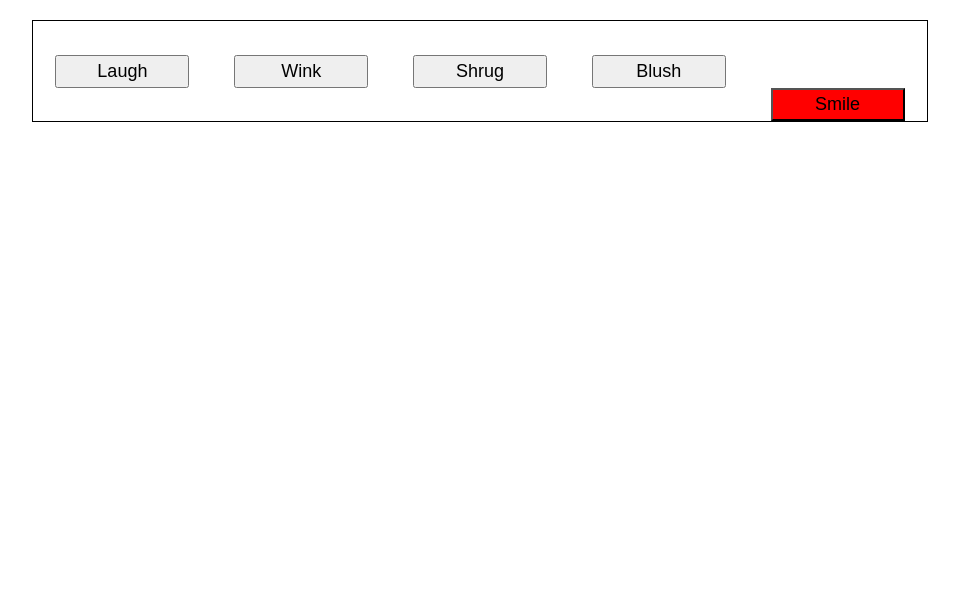
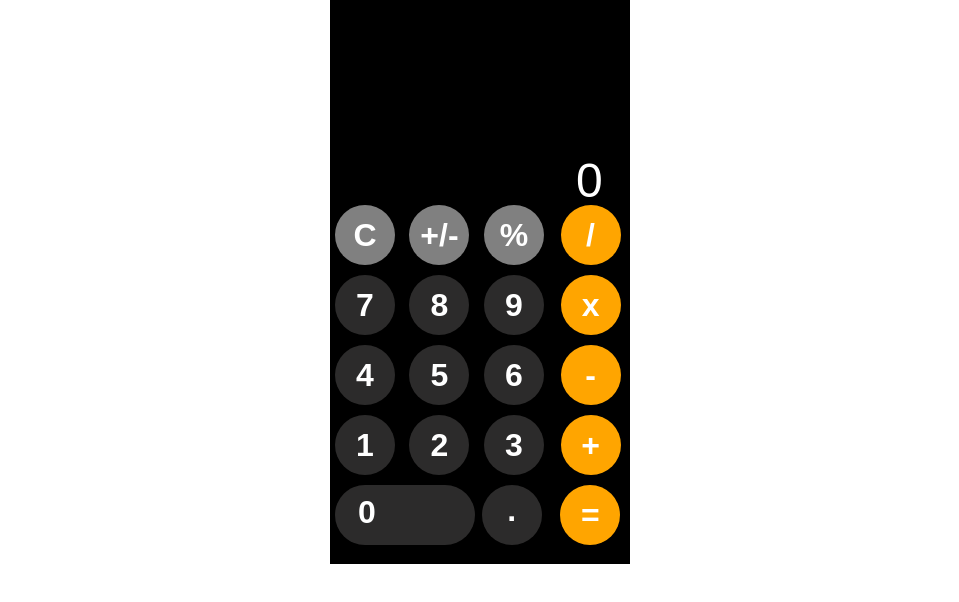
Before and after one commit to ayemereodia2/introductiontocss, a plain HTML site: page index.html in a window 1280 px wide. Shown: the whole page, without its empty margins (160-1119 px from the left). Drawn offline with Linux system fonts and the light colour scheme.

Commit message:
add a mini calculator project

```diff
--- /dev/null
+++ b/addup.css
@@ -0,0 +1,51 @@
+/* universal styles */
+
+* {
+    margin: 10;
+    padding: 0;
+    box-sizing: border-box;
+}
+/* body styling */
+
+body {
+ font-family: 'Segoe UI', Tahoma, Geneva, Verdana, sans-serif;
+ background-color: bisque;
+ color: black;
+}
+
+section {
+    display: flex;
+}
+article {
+    flex: 1 auto;
+}
+
+button {
+    border: 1px solid gray;
+    background-color: gray;
+    border-radius: 4px;
+    width: 100px;
+    text-align: center;
+    line-height: 1.5;
+    height: 30px;
+    color: aliceblue;
+}
+
+button:hover {
+    color: red;
+    border-color: red;
+}
+
+article:nth-child(3) {
+    display: flex;
+    flex-direction: column;
+}
+
+article:nth-child(3)>p {
+    margin: 0;
+}
+
+article:nth-child(3)>div>textarea {
+    margin: 5px auto;
+    padding: 5px;
+}
--- /dev/null
+++ b/calculator.css
@@ -0,0 +1,98 @@
+/* universal values */
+
+* {
+    margin: 0;
+    padding: 0;
+    box-sizing: border-box;
+}
+
+/* variables */
+
+
+body {
+    font-family:Arial, Helvetica, sans-serif;
+    background-color: white;
+    display: flex;
+    justify-content: center;
+}
+
+section {
+    display: flex;
+    flex-direction: column;
+    width: 18.75rem;
+    background-color: black;
+    color: white;
+    height: 35.25rem;
+}
+
+main {
+    display: flex;
+    flex-direction: row;
+}
+
+.first-container {
+    background-color: inherit;
+}
+.first-container>button:nth-of-type(-n+3) {
+    background-color: gray;
+}
+.second-container {
+    background-color: inherit;
+}
+.second-container>button {
+    background-color: orange;
+    border-color: orange;
+    border-width: 0;
+}
+
+.third-container {
+    display: flex;
+    flex-direction: row;
+    background-color: inherit;
+    justify-content: space-between;
+}
+
+.third-container > button:nth-of-type(-n+2){
+    margin-left: -0.4375rem;
+    text-align: center;
+    padding-bottom: 0.625rem;
+}
+
+.third-container > button:nth-of-type(-n+1){
+    width: 8.75rem;
+    text-align: left;
+    padding-left: 1.4375rem;
+    padding-top: 0.3125rem;
+    margin-left: 0.3125rem;
+}
+
+.third-container > button:nth-of-type(3){
+    background-color: orange;
+    margin-right: 0.6rem;
+}
+
+
+button {
+ width: 3.75rem;
+ height: 3.75rem;
+ border-radius: 1.875rem;
+ color: inherit;
+ background-color: rgb(44, 43, 43);
+ text-align: center;
+ margin: 5px;
+ font-weight: bold;
+ font-size: 2rem;
+ border-width: 0;
+}
+
+input {
+    height: 12.5rem;
+    font-size: 3rem;
+    font-weight: normal;
+    color: inherit;
+    text-align:right;
+    background-color: inherit;
+    padding-top: 10rem;
+    border-width: 0;
+    margin-right: 1.7rem;
+}
--- /dev/null
+++ b/calculator.js
@@ -0,0 +1,86 @@
+const numbers = [];
+
+const processNumber = (value) => {
+  const inputBox = document.querySelector("#input-box");
+  if(numbers.length == 0 && value == "0")
+  {
+    return;
+  }
+
+  if (inputBox.value == "0" && numbers.length < 10) {
+    inputBox.value = value;
+    numbers.push(value);
+  } else {
+    if (numbers.length < 10) {
+      inputBox.value += value;
+      numbers.push(value);
+    }
+  }
+};
+
+const allContentLoaded = () => {
+
+  const cancelButton = document.querySelector("#cancel");
+  const inputBox = document.querySelector("#input-box");
+
+  let currentValues = inputBox.value;
+
+
+  const oneButton = document.querySelector("#one");
+  const twoButton = document.querySelector("#two");
+  const threeButton = document.querySelector("#three");
+  const fourButton = document.querySelector("#four");
+  const fiveButton = document.querySelector("#five");
+  const sixButton = document.querySelector("#six");
+  const sevenButton = document.querySelector("#seven");
+  const eightButton = document.querySelector("#eight");
+  const nineButton = document.querySelector("#nine");
+  const zeroButton = document.querySelector("#zero");
+
+  oneButton.addEventListener("click", ()=> {
+    processNumber("1");
+  });
+  twoButton.addEventListener("click", ()=> {
+    processNumber("2");
+  });
+  threeButton.addEventListener("click", ()=> {
+    processNumber("3");
+  });
+  fourButton.addEventListener("click", ()=> {
+    processNumber("4");
+  });
+  fiveButton.addEventListener("click", ()=> {
+    processNumber("5");
+  });
+  sixButton.addEventListener("click", ()=> {
+    processNumber("6");
+  });
+  sevenButton.addEventListener("click", ()=> {
+    processNumber("7");
+  });
+  eightButton.addEventListener("click", ()=> {
+    processNumber("8");
+  });
+  nineButton.addEventListener("click", ()=> {
+    processNumber("9");
+  });
+  zeroButton.addEventListener("click", ()=> {
+    processNumber("0");
+  });
+
+  cancelButton.addEventListener("click", () => {
+    numbers.pop();
+    if(numbers.length > 0)
+    {
+        inputBox.value = numbers.join("");
+    }
+    else
+    {
+        inputBox.value = "0";
+    }
+    console.log(inputBox.value);
+  });
+  inputBox.value = "0";
+};
+
+document.addEventListener("DOMContentLoaded", allContentLoaded);
--- a/index.html
+++ b/index.html
@@ -1,52 +1,55 @@
 <!DOCTYPE html>
-<html lang="en-US">
+<html lang="en">
   <head>
-    <meta charset="utf-8">
-    <meta name="viewport" content="width=device-width">
-    <title>Flexbox align 0 — starting code</title>
-    <style>
-      html {
-        font-family: sans-serif;
-      }
-
-      body {
-        width: 70%;
-        max-width: 960px;
-        margin: 20px auto;
-      }
-
-      button {
-        font-size: 18px;
-        line-height: 1.5;
-        width: 15%;
-      }
-
-      button:first-child {
-        background-color: red;
-        align-self:self-end;
-        order: 1;
-      }
-
-      div {
-        height: 100px;
-        border: 1px solid black;
-        display: flex;
-        align-items: center;
-        justify-content: space-around;
-      }
-
-      /* Add your flexbox CSS below here */
-
-
-    </style>
+    <meta charset="UTF-8" />
+    <meta name="viewport" content="width=device-width, initial-scale=1.0" />
+    <link rel="stylesheet" href="calculator.css" />
+    <title>Calculator</title>
   </head>
   <body>
-    <div>
-      <button>Smile</button>
-      <button>Laugh</button>
-      <button>Wink</button>
-      <button>Shrug</button>
-      <button>Blush</button>
+    <section>
+      <input type="text" id="input-box"/>
+      <main>
+        <div class="first-container">
+          <!-- container layout for row buttons -->
+          <button id="cancel">C</button>
+
+          <button>+/-</button>
+
+          <button>%</button>
+
+          <button id="seven">7</button>
+          <button id="eight">8</button>
+
+          <button id="nine">9</button>
+
+          <button id="four">4</button>
+
+          <button id="five">5</button>
+          <button id="six">6</button>
+
+          <button id="one">1</button>
+
+          <button id="two">2</button>
+
+          <button id="three">3</button>
+        </div>
+        <div class="second-container">
+          <!-- container layout for column buttons -->
+          <button id="divide">/</button>
+          <button id="multiply">x</button>
+
+          <button id="subtract">-</button>
+
+          <button id="add">+</button>
+        </div>
+      </main>
+      <div class="third-container">
+        <button id="zero">0</button>
+        <button id="point">.</button>
+        <button id="equal">=</button>
     </div>
+    </section>
   </body>
+  <script src="calculator.js"></script>
 </html>
```
Also changed, not shown: addup.js (added, +34 -0 lines), index19.html (added, +52 -0 lines), index20.html (added, +102 -0 lines), index21.html (added, +53 -0 lines).
